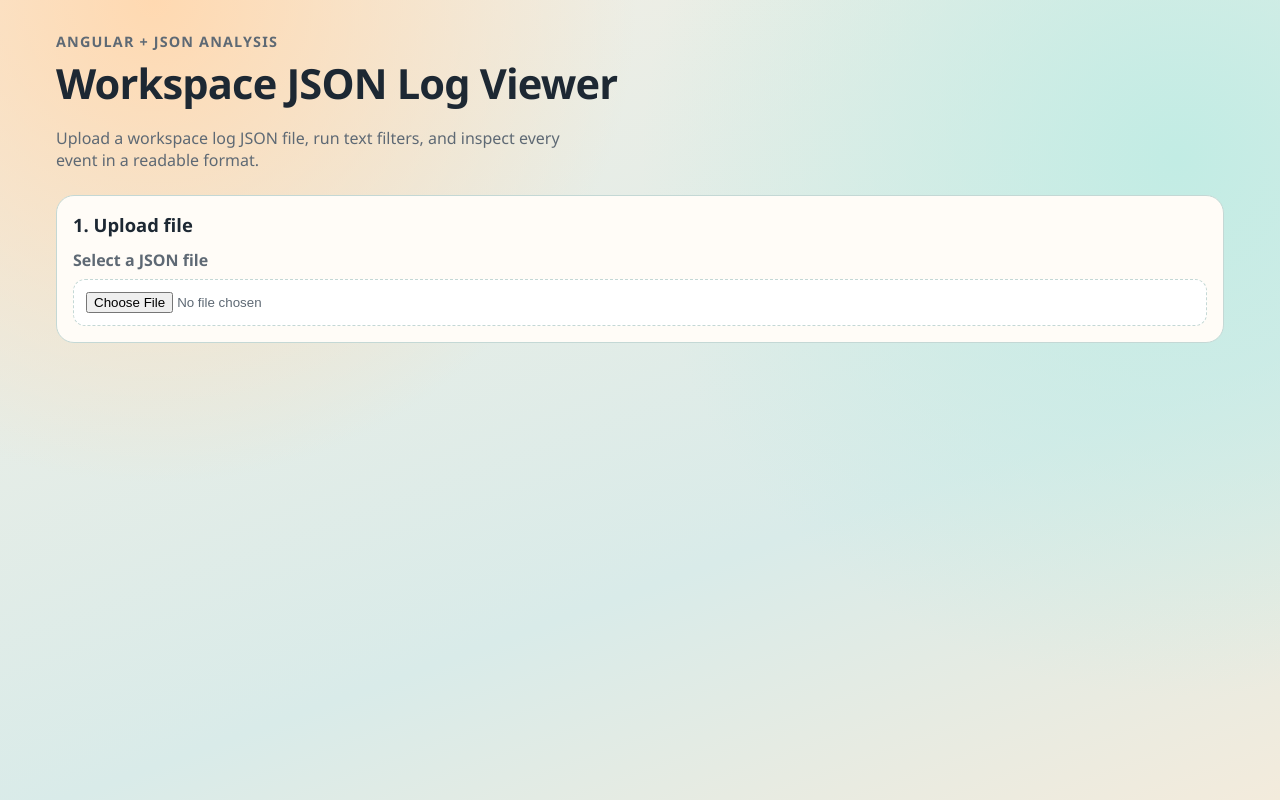
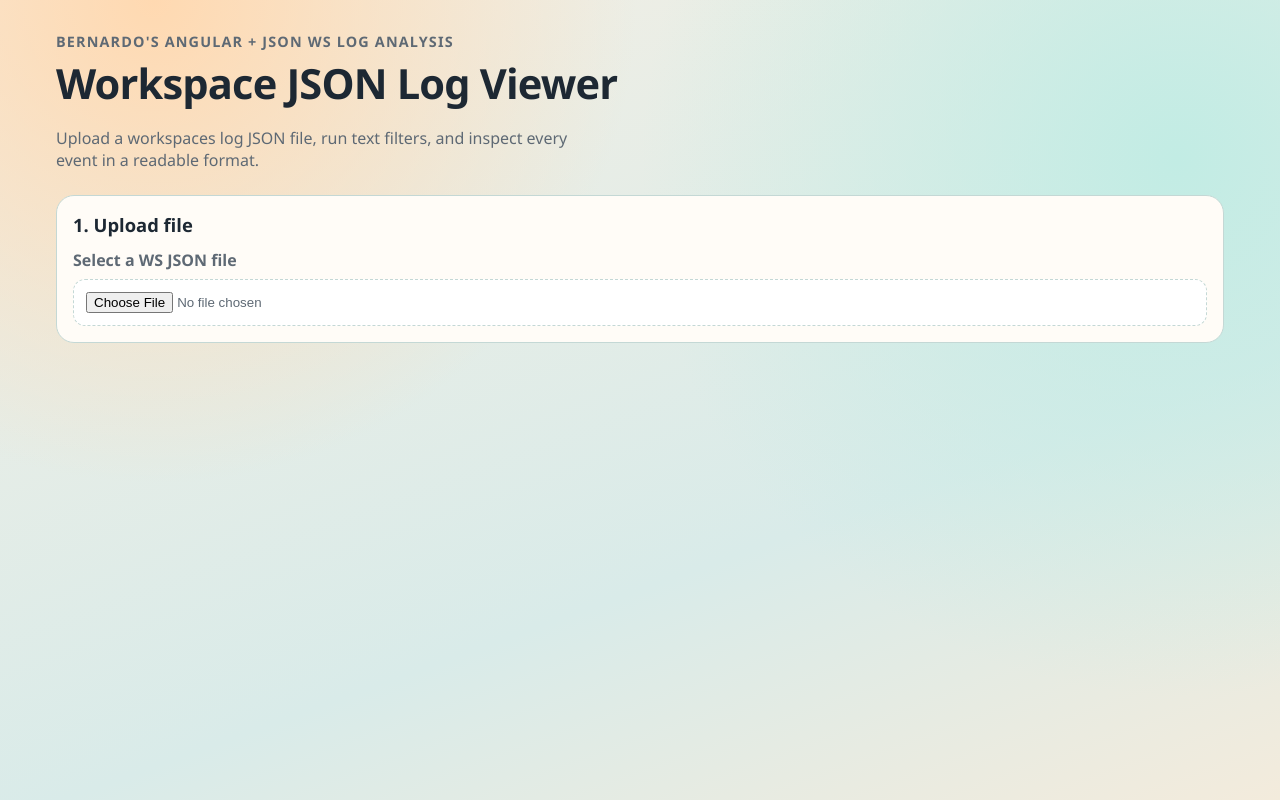
Before and after one commit to behrmart/WSlogviewer, an Angular app: page / in a window 1280 px wide. Built offline with nearby package versions, Linux system fonts and the light colour scheme.

Commit message:
Changed App name

```diff
--- a/src/app/app.component.html
+++ b/src/app/app.component.html
@@ -1,9 +1,9 @@
 <main class="page">
   <header class="hero">
-    <p class="eyebrow">Angular + JSON analysis</p>
+    <p class="eyebrow">Bernardo's Angular + JSON WS Log analysis</p>
     <h1>{{ title }}</h1>
     <p>
-      Upload a workspace log JSON file, run text filters, and inspect every event in a
+      Upload a workspaces log JSON file, run text filters, and inspect every event in a
       readable format.
     </p>
   </header>
@@ -11,7 +11,7 @@
   <section class="panel upload-panel">
     <h2>1. Upload file</h2>
     <label class="file-picker" for="jsonFileInput">
-      <span>Select a JSON file</span>
+      <span>Select a WS JSON file</span>
       <input
         id="jsonFileInput"
         type="file"
--- a/src/index.html
+++ b/src/index.html
@@ -2,7 +2,7 @@
 <html lang="en">
 <head>
   <meta charset="utf-8">
-  <title>Wslogviewer</title>
+  <title>Bern's WS-Logviewer</title>
   <base href="/">
   <meta name="viewport" content="width=device-width, initial-scale=1">
   <link rel="icon" type="image/x-icon" href="favicon.ico">
```
